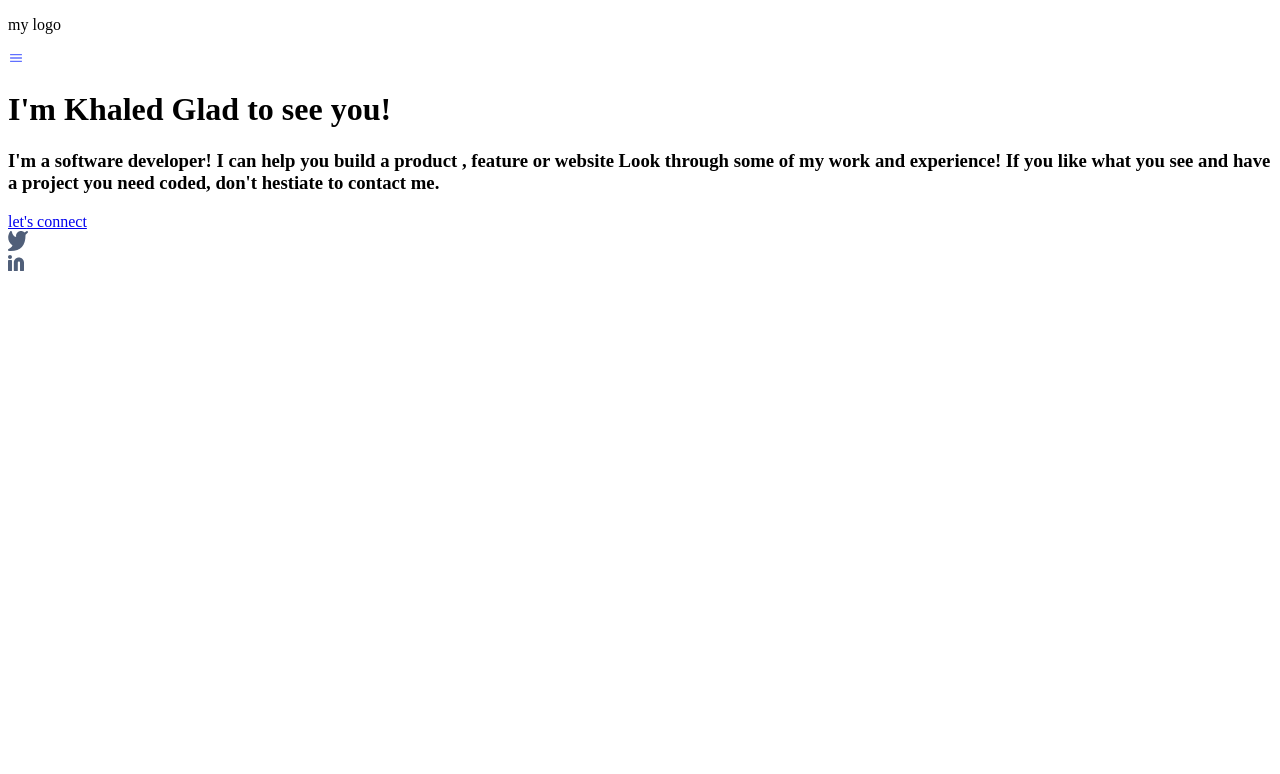
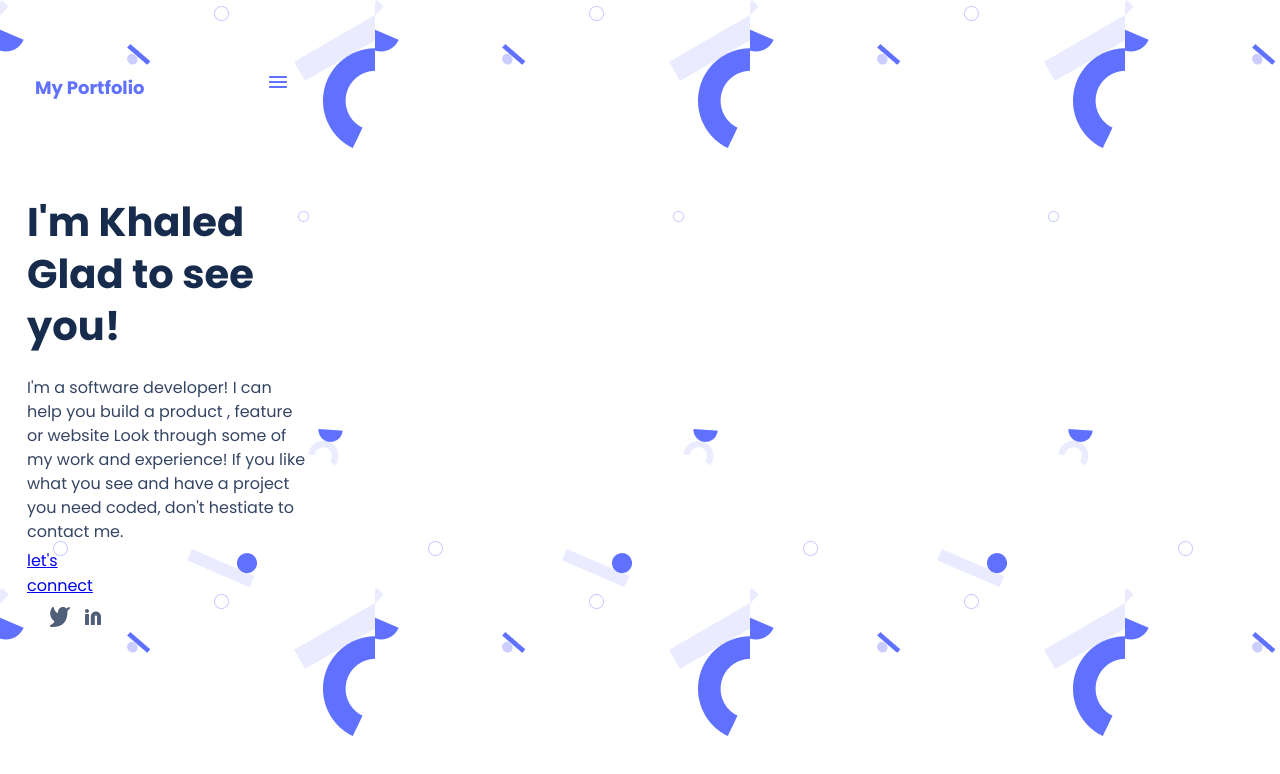
Before and after one commit to Khaled-Alaa-1/Portfolio, a website: page index.html in a window 1280 px wide. Shown: the top 774 px of the page. Drawn offline with Linux system fonts and the light colour scheme.

Commit message:
Add css file and make some changes on html

```diff
--- a/index.html
+++ b/index.html
@@ -1,6 +1,7 @@
 <!DOCTYPE html>
 <html lang="en">
   <head>
+    <link rel="stylesheet" href="style.css">
     <meta charset="UTF-8" />
     <meta http-equiv="X-UA-Compatible" content="IE=edge" />
     <meta name="viewport" content="width=device-width, initial-scale=1.0" />
@@ -16,12 +17,12 @@
     <div>
       <header>
         <div class="head">
-          <p class="log">my logo</p>
+          <p class="log">My Portfolio</p>
           <img
             class="hum"
             src="photo/Icon - Menu.png"
             alt=""
-            style="height: 16px; width: 16px"
+            style="height: 24px; width: 24px"
           />
         </div>
       </header>
--- a/style.css
+++ b/style.css
@@ -0,0 +1,84 @@
+body {
+  width: 375px;
+  background-color: #fff;
+  font-family: 'Poppins', sans-serif;
+  margin: 35px;
+  background-image: url(photo/header-shapes\ mobile.png);
+  background-size: 375px;
+  font-style: bold;
+}
+
+.hum {
+  position: relative;
+  margin-left: 30px;
+}
+
+header {
+  border: 233px;
+  margin-top: 60px;
+  height: 120px;
+  width: 300px;
+  flex-wrap: nowrap;
+  flex-direction: row;
+}
+
+h1 {
+  width: 320px;
+  height: 150px;
+  font-style: normal;
+  font-weight: 700;
+  font-size: 40px;
+  line-height: 52px;
+  display: flex;
+  align-items: center;
+  color: #172b4d;
+}
+
+h3 {
+  width: 280px;
+  height: 156px;
+  font-style: normal;
+  font-weight: 400;
+  font-size: 16px;
+  line-height: 24px;
+  color: #344563;
+}
+
+.icon-1 {
+  height: 16px;
+  width: 16px;
+}
+
+.icon {
+  height: 24px;
+  width: 24px;
+}
+
+.log {
+  width: 110px;
+  color: #6070ff;
+  font-weight: bold;
+  font-size: 18px;
+  line-height: 20px;
+  align-items: center;
+  vertical-align: center;
+  display: inline-block;
+  margin-right: 87px;
+}
+
+a {
+  width: 24px;
+  height: 24px;
+}
+
+.main {
+  margin: -8px;
+  display: inline-block;
+}
+
+.icon-3 {
+  width: 70px;
+  justify-content: space-around;
+  display: flex;
+  padding: 9px;
+}
```
Also changed, not shown: package.json (added, +245 -0 lines), 1 other file.
